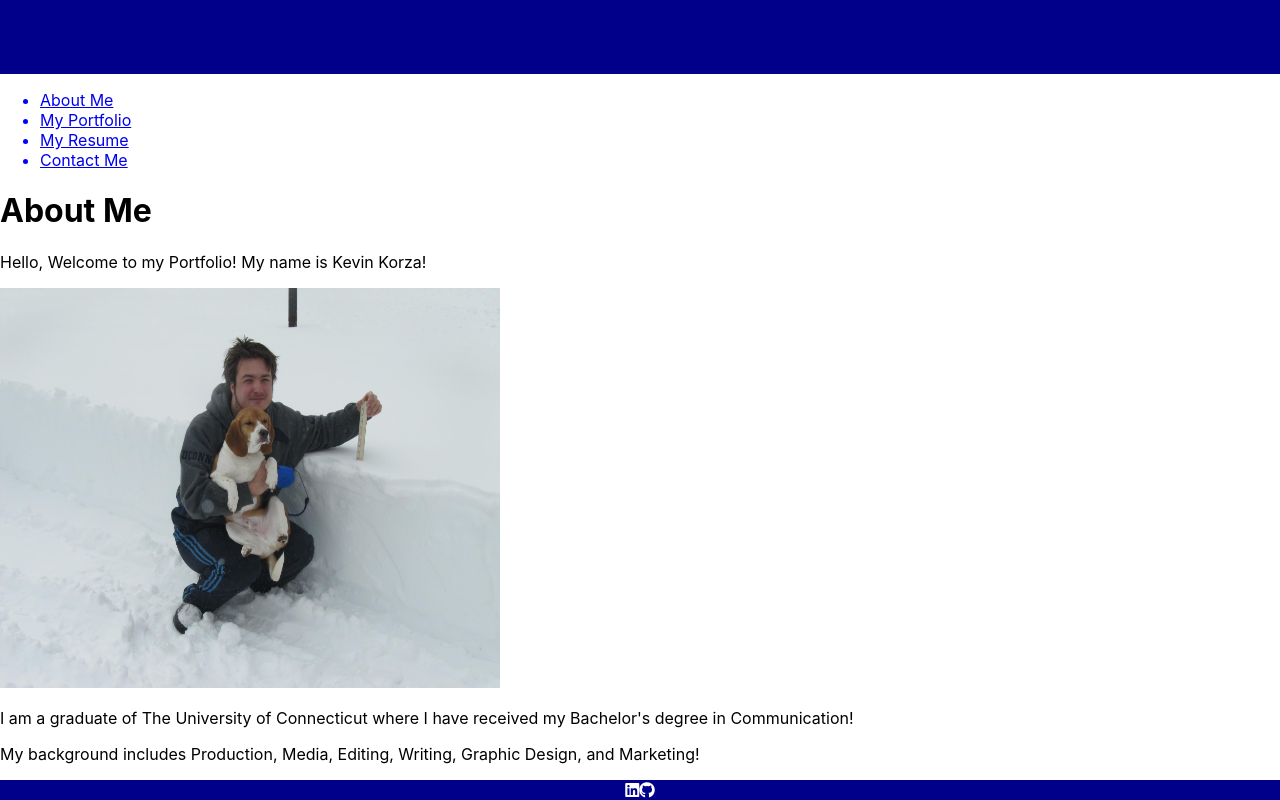
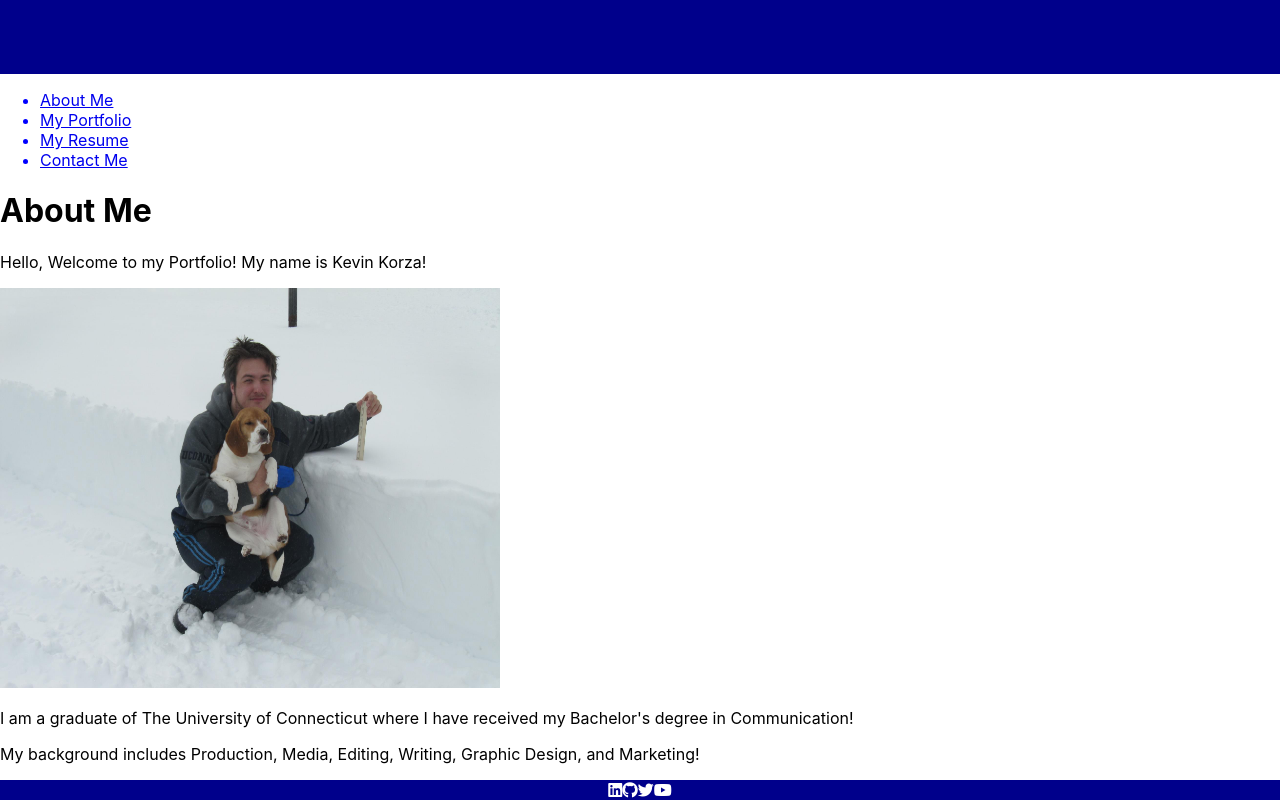
Before and after one commit to KevinGKorza/ReactPortfolio, a React (Create React App) app in the folder my-app/: page / in a window 1280 px wide. Shown: the part 726-1526 px from the top of the page. Built offline with nearby package versions, Linux system fonts and the light colour scheme.

Commit message:
other social media integration

```diff
--- a/my-app/src/components/Footer/index.js
+++ b/my-app/src/components/Footer/index.js
@@ -12,6 +12,14 @@ function Footer(){
         {
             name: "fa-brands fa-github",
             links: "https://github.com/KevinGKorza"
+        },
+        {
+            name: "fa-brands fa-twitter",
+            links: "https://twitter.com/KevinGKorza"
+        },
+        {
+            name: "fa-brands fa-youtube",
+            links: "https://www.youtube.com/channel/UCel29nlgQ7z0QlD3VPWL56g"
         }
     ]
 
```
Also changed, not shown: my-app/src/Pages/contactme.js (+4 -7 lines).
